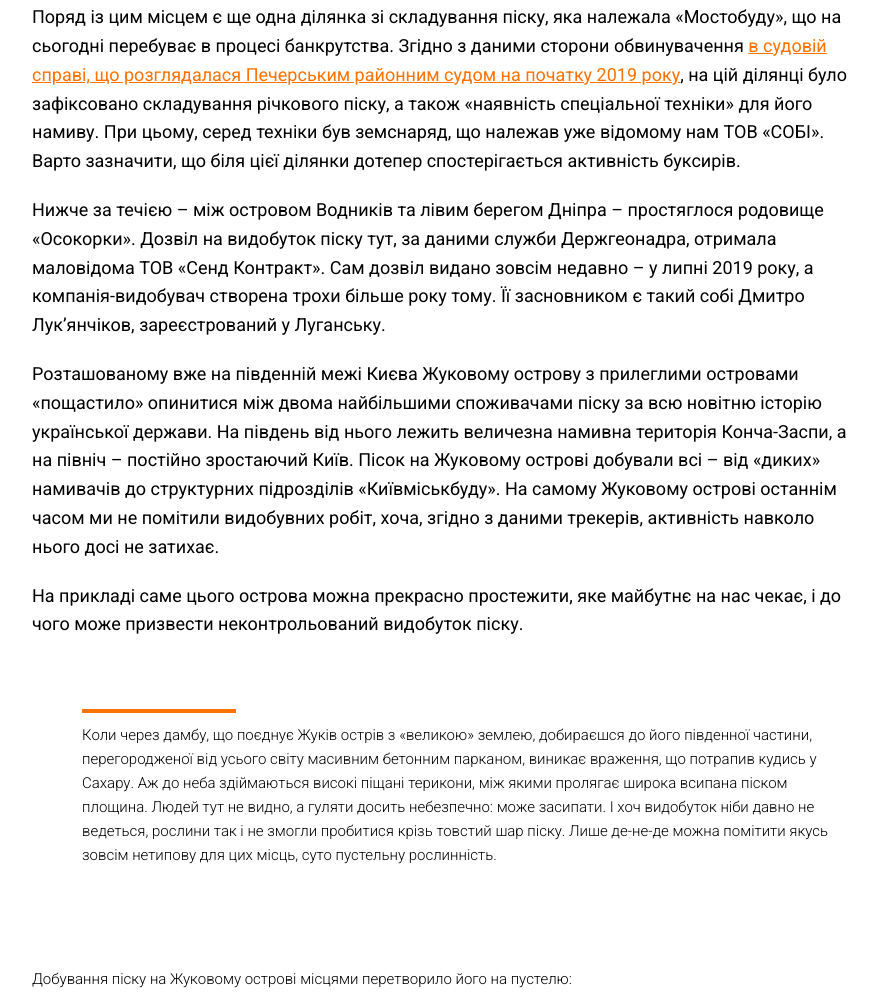
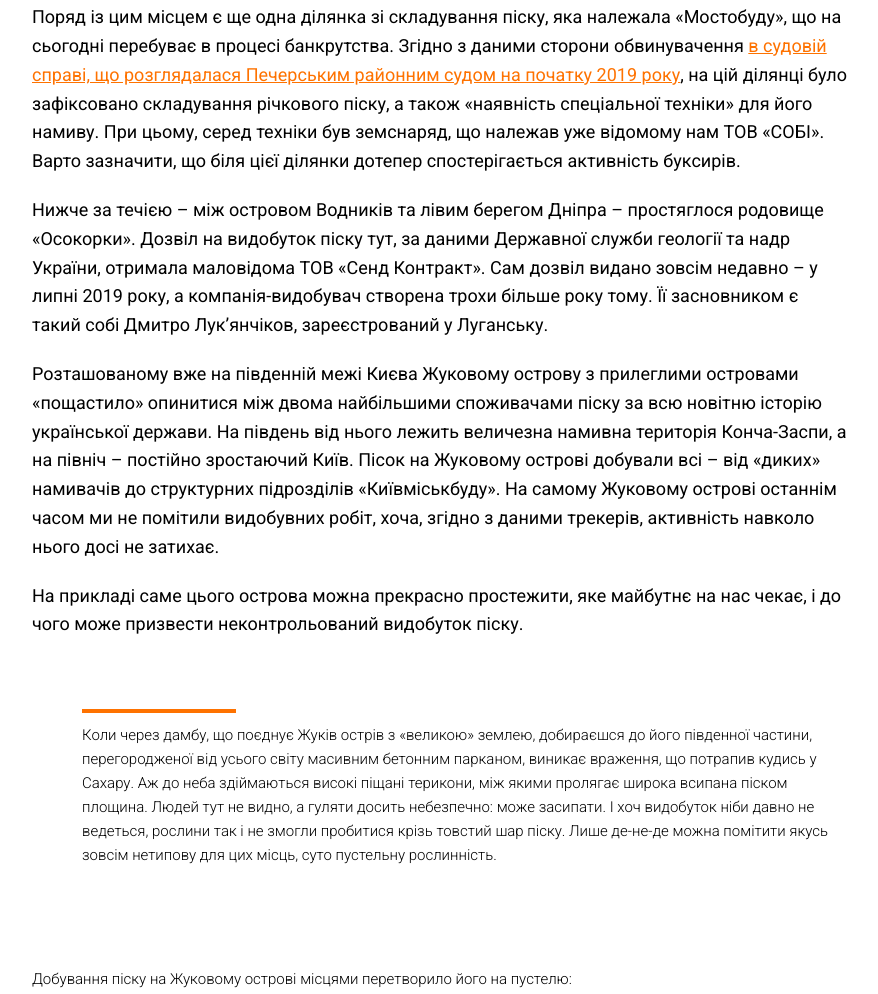
Before and after one commit to texty/sand, a plain HTML site: page index.html in a window 1280 px wide. Shown: the part 10151-11145 px from the top of the page, without its empty margins (224-1102 px from the left). Drawn offline with Linux system fonts and the light colour scheme.

Commit message:
геонадра

```diff
--- a/index.html
+++ b/index.html
@@ -188,7 +188,7 @@
 
     <p>Поряд із цим місцем є ще одна ділянка зі складування піску, яка належала «Мостобуду», що на сьогодні перебуває в процесі банкрутства. Згідно з даними сторони обвинувачення <a href="https://youcontrol.com.ua/catalog/court-document/80325658/" target="_blank">в судовій справі, що розглядалася Печерським районним судом на початку 2019 року</a>, на цій ділянці було зафіксовано складування річкового піску, а також «наявність спеціальної техніки» для його намиву. При цьому, серед техніки був земснаряд, що належав уже відомому нам ТОВ «СОБІ». Варто зазначити, що біля цієї ділянки дотепер спостерігається активність буксирів.</p>
 
-    <p>Нижче за течією – між островом Водників та лівим берегом Дніпра – простяглося родовище «Осокорки». Дозвіл на видобуток піску тут, за даними служби Держгеонадра, отримала маловідома ТОВ «Сенд Контракт». Сам дозвіл видано зовсім недавно – у липні 2019 року, а компанія-видобувач створена трохи більше року тому. Її засновником є такий собі Дмитро Лук’янчіков, зареєстрований у Луганську.</p>
+    <p>Нижче за течією – між островом Водників та лівим берегом Дніпра – простяглося родовище «Осокорки». Дозвіл на видобуток піску тут, за даними Державної служби геології та надр України, отримала маловідома ТОВ «Сенд Контракт». Сам дозвіл видано зовсім недавно – у липні 2019 року, а компанія-видобувач створена трохи більше року тому. Її засновником є такий собі Дмитро Лук’янчіков, зареєстрований у Луганську.</p>
 
       <p>Розташованому вже на південній межі Києва Жуковому острову з прилеглими островами «пощастило» опинитися між двома найбільшими споживачами піску за всю новітню історію української держави. На південь від нього лежить величезна намивна територія Конча-Заспи, а на північ – постійно зростаючий Київ. Пісок на Жуковому острові добували всі – від «диких» намивачів до структурних підрозділів «Київміськбуду». На самому Жуковому острові останнім часом ми не помітили видобувних робіт, хоча, згідно з даними трекерів, активність навколо нього досі не затихає.</p>
 
```
